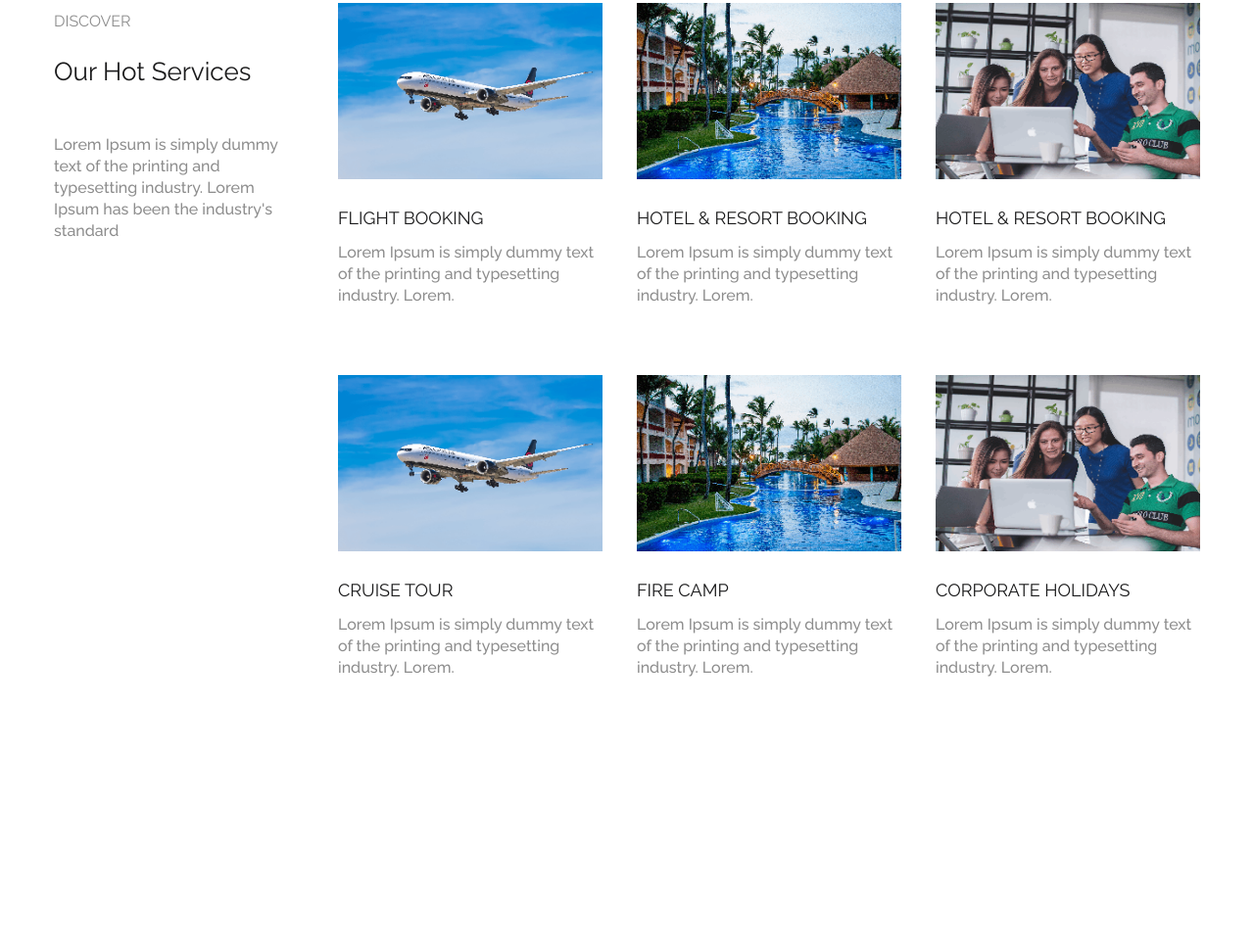
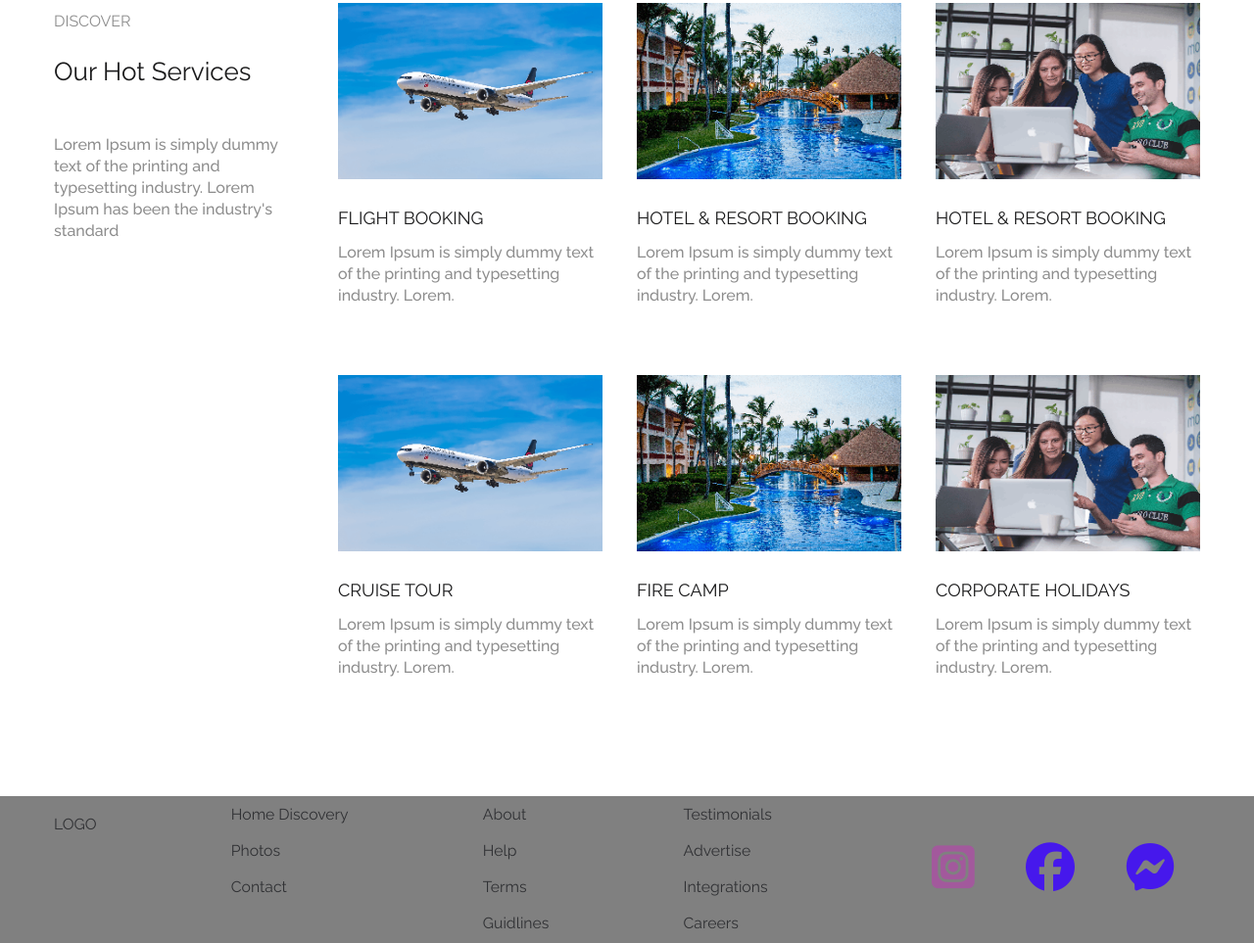
Before and after one commit to zviadperadze/project-9, a plain HTML site: page index.html in a window 1280 px wide. Shown: the part 727-1690 px from the top of the page at 98% size. Before the commit the page ends 1460 px from the top, so only its background shows below. Drawn offline with Linux system fonts and the light colour scheme; a web font is replaced by a local one.

Commit message:
end footer

```diff
--- a/css/media.css
+++ b/css/media.css
@@ -24,6 +24,13 @@
     .info-wrapper p {
         text-align:center;
     }
+    .fa-facebook,
+    .fa-square-instagram,
+    .fa-facebook-messenger{
+        font-size: 30px;
+    }
+
+
 }
 
 @media(max-width:800px){
@@ -34,6 +41,12 @@
     .fa-bars{
         display: block;
     }
+
+    .myfooter{
+        align-items: center;
+    }
+
+
 
 }
 
--- a/css/style.css
+++ b/css/style.css
@@ -1,6 +1,12 @@
 /* header */
 header{
     height: 80px;
+    position: fixed;
+    top: 0;
+    width: 100%;
+    z-index: 100;
+    background-color: gray;
+
 }
 
 .container{
@@ -16,11 +22,11 @@ header{
     align-items: center;
 }
 
-nav{
+header nav{
     width: 500px;
 }
 
-ul{
+header ul{
     width: 100%;
     display: flex;
     justify-content: space-between;
@@ -58,6 +64,7 @@ li a{
     justify-content: center;
     align-items: center;
     margin-bottom: 80px;
+    margin-top: 80px;
 
 }
 
@@ -91,6 +98,10 @@ li a{
 }
 
 /* section 2 */
+
+.s-2{
+    margin-bottom: 80px;
+}
 
 .wrap-wrapper{
     display: flex;
@@ -177,3 +188,51 @@ li a{
     text-align: left;
     color: #8d8d8d;
 }
+
+/* footer */
+footer{
+    height: 150px;
+    background-color: gray;
+}
+
+.myfooter{
+    height: 100%;
+    display: flex;
+    justify-content: space-between;
+    align-items:top;
+
+}
+
+.logo{
+    margin-top: 10px;
+}
+
+.myfooter a{
+    font-family: 'Raleway', sans-serif;
+    font-size: 15.742380142211914px;
+    font-weight: normal;
+    line-height: 36.99894714355469px;
+    font-style: normal;
+    text-align: center;
+    color: #303134;
+}
+
+.icons{
+    max-width: 300px;
+    width: 100%;
+    display: flex;
+    justify-content: space-around;
+    align-items: center;
+}
+.fa-square-instagram{
+	font-size: 50px;
+}
+
+.fa-facebook{
+	font-size: 50px;
+
+}
+
+.fa-facebook-messenger{
+	font-size: 50px;
+}
--- a/index.html
+++ b/index.html
@@ -121,5 +121,81 @@
         </div>
 
     </section>
+
+    <footer>
+        <div class="container myfooter">
+
+			<a href="#" class="logo">LOGO</a>
+			<nav>
+				<ul>
+					<li>
+						<a href="#">Home</a>
+					</li">
+					<li">
+						<a href="#">Discovery</a>
+					</li">
+					<li>
+						<a href="#">Photos</a>
+					</li>
+					<li>
+						<a href="#">Contact</a>
+					</li>
+				</ul>
+			</nav>
+
+			<nav>
+				<ul>
+					<li>
+						<a href="#">About</a>
+					</li>
+					<li>
+						<a href="#">Help</a>
+					</li>
+					<li>
+						<a href="#">Terms</a>
+					</li>
+					<li>
+						<a href="#">Guidlines</a>
+					</li>
+				</ul>
+			</nav>
+
+			<nav>
+				<ul>
+					<li>
+						<a href="#">Testimonials</a>
+					</li>
+					<li>
+						<a href="#">Advertise</a>
+					</li>
+					<li>
+						<a href="#">Integrations</a>
+					</li>
+					<li>
+						<a href="#">Careers</a>
+					</li>
+				</ul>
+			</nav>
+
+            <i class="fa-solid fa-bars"></i>
+
+
+
+            <div class="icons">
+                <a href="#">
+			        <i class="fa-brands fa-square-instagram fa-beat-fade" style="color: #d520c6;"></i>
+                </a>
+                <a href="#">
+                    <i class="fa-brands fa-facebook fa-bounce" style="color: #4618ec;"></i>
+                </a>
+                <a href="#">
+                    <i class="fa-brands fa-facebook-messenger fa-flip" style="color: #4618ec;"></i>
+                </a>
+            </div>
+		</div>
+
+
+
+    </footer>
 </body>
 </html>
```
